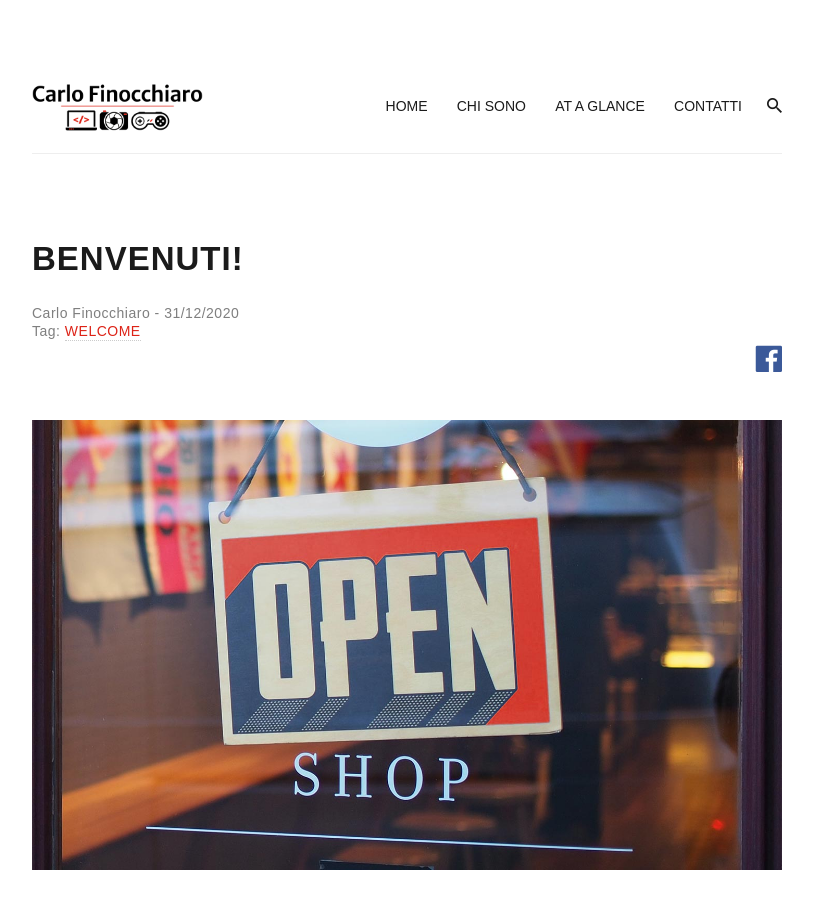
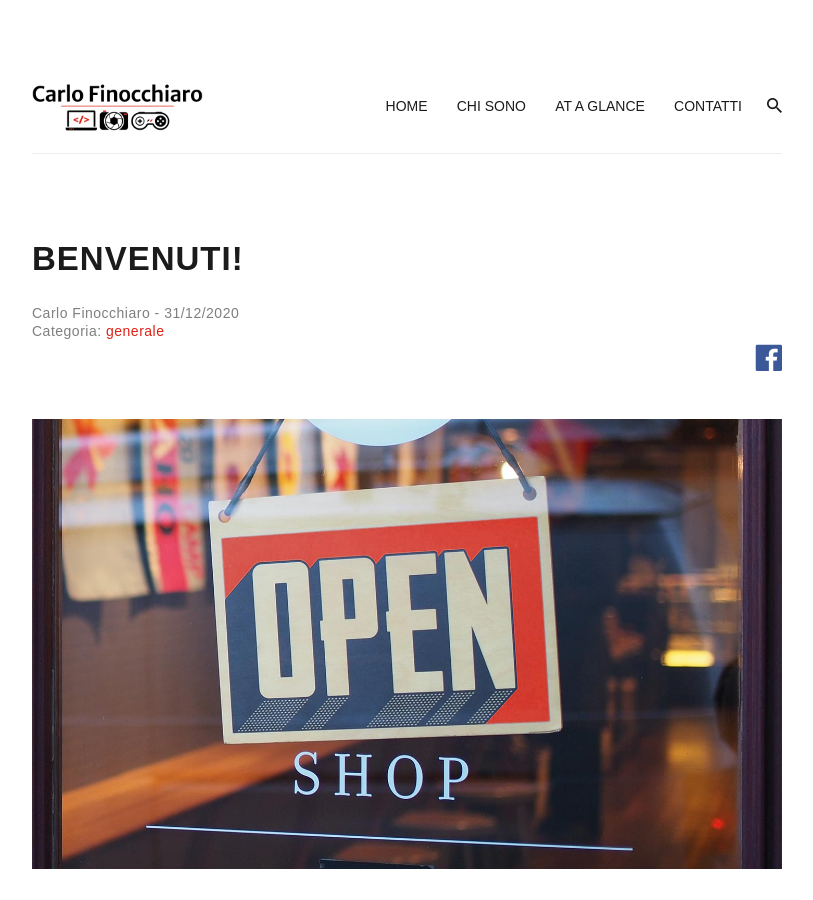
Before and after one commit to carlofinocchiaro/carlofinocchiaro.github.io, a Jekyll site: the page built from _posts/2020-12-31-welcome.md, in a window 1280 px wide and 900 px high. Shown: the whole window, without its empty margins (233-1046 px from the left). Built offline with Jekyll 4.4.1, drawn with Linux system fonts in a browser that asks for light colours; nearby versions of some CDN libraries; emoji names are drawn with the system emoji font.

Commit message:
fix tag page + GitHub Alert - 1

```diff
--- a/Gemfile
+++ b/Gemfile
@@ -4,7 +4,7 @@ gem "jekyll", "~> 4.2.0"
 gem "jekyll-paginate"
 gem 'jekyll-tagging'
 gem "jekyll-sitemap"
-# gem "jekyll-admin"
 gem "jemoji"
 gem "webrick"
 gem "rack", ">= 2.1.4"
+gem "nokogiri", ">= 1.11.0.rc4"
--- a/_includes/article-content.html
+++ b/_includes/article-content.html
@@ -37,9 +37,10 @@
       <div class="article-info">
         {% if post.tags.size >= 1 %}
           <span class="article__tags">
-            Tag:
+            Categoria:
             {% for tag in post.tags %}
-              <a href="{{ site.baseurl }}/tag/{{ tag }}" class="article__tag">{{ tag }}</a>
+              <!-- <a href="{{ site.baseurl }}/tag/{{ tag }}" class="article__tag">{{ tag }}</a> -->
+              <span class="article__tag">{{ tag }}</span>
             {% endfor %}
           </span>
         {% endif %}
--- a/_layouts/post.html
+++ b/_layouts/post.html
@@ -22,10 +22,9 @@ layout: default
 				<div class="post-info">
 					{% if page.tags.size >= 1 %}
 					<span class="post-tags">
-						Tag:
+						Categoria:
 						{% for tag in page.tags %}
-						<a href="{{ site.url }}/tag/{{ tag }}" class="post-tags__tag">{{ tag }}</a>
-						<!-- <a href="{{ site.baseurl }}/tag/{{ tag }}" class="post-tags__tag">{{ tag }}</a> -->
+							<span class="post-tags__tag">{{ tag }}</span>
 						{% endfor %}
 					</span>
 					{% endif %}
--- a/_posts/2020-12-31-welcome.md
+++ b/_posts/2020-12-31-welcome.md
@@ -3,7 +3,7 @@ layout: post
 title:  Benvenuti!
 date:   2020-12-31
 image:  images/PostImages/20201231/welcome.jpg
-tags:   [WELCOME]
+tags:   [generale]
 new:    true
 description: ... we are open!
 ---
```
Also changed, not shown: Gemfile.lock.
